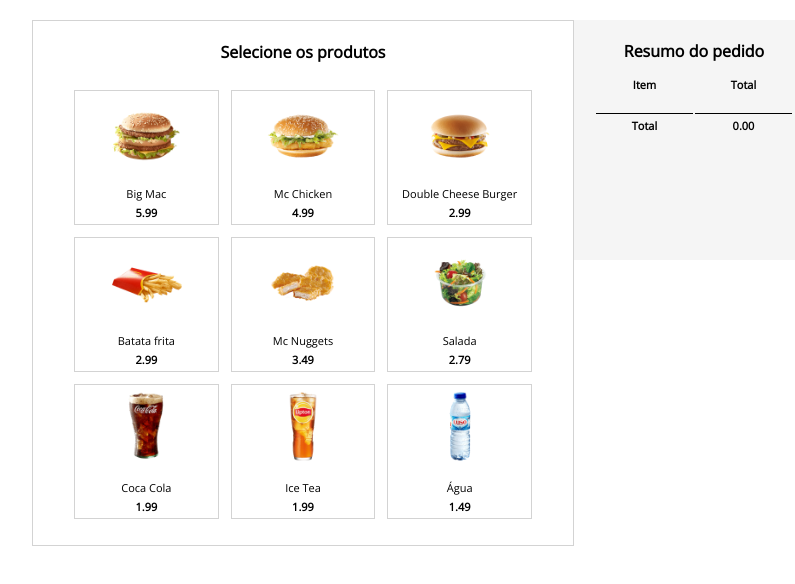
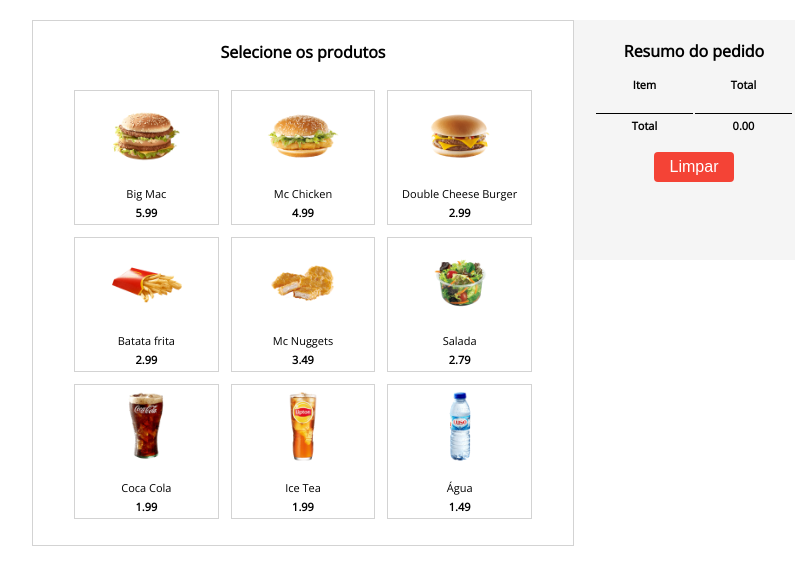
Before and after one commit to rms2307/SelfServiceMachine, a plain HTML site: page index.html in a window 1280 px wide. Shown: the whole page, without its empty margins (217-1012 px from the left). Drawn offline with nearby package versions, Linux system fonts and the light colour scheme.

Commit message:
Adicionando botão para limpar pedido

```diff
--- a/index.html
+++ b/index.html
@@ -30,7 +30,12 @@
             <span class="name">{{product.name}}</span>
             <span class="price">{{product.price}}</span>
             <div class="quantity-area" v-if="product.active">
-              <button @click.stop="product.quantity--" :disabled="product.quantity <= 1">-</button>
+              <button
+                @click.stop="product.quantity--"
+                :disabled="product.quantity <= 1"
+              >
+                -
+              </button>
               <span class="quantity">{{product.quantity}}</span>
               <button @click.stop="product.quantity++">+</button>
             </div>
@@ -51,16 +56,22 @@
             <tr v-for="product in products">
               <template v-if="product.active">
                 <td>{{ product.quantity + 'x ' + product.name}}</td>
-                <td>{{ (product.quantity  * product.price).toFixed(2)}}</td>
+                <td>{{ (product.quantity * product.price).toFixed(2)}}</td>
               </template>
             </tr>
 
             <tr>
               <th>Total</th>
-              <th> {{ total() }} </th>
+              <th>{{ total() }}</th>
             </tr>
           </tbody>
         </table>
+        <button
+          class="button-limpar"
+          @click="products.forEach(p =>{ p.active = false, p.quantity = 1})"
+        >
+          Limpar
+        </button>
       </section>
     </main>
     <script src="https://unpkg.com/vue@next"></script>
--- a/style.css
+++ b/style.css
@@ -97,3 +97,25 @@
     border-top: 1px solid black;
     padding-top: 4px;
 }
+
+.button-limpar {
+    background-color: #f44336;
+    color: white;
+    border: none;
+    padding: 6px 16px;
+    margin-top: 16px;
+    text-align: center;
+    text-decoration: none;
+    display: inline-block;
+    font-size: 16px;
+    border-radius: 4px;
+    cursor: pointer;
+  }
+
+  .button-limpar:hover {
+    background-color: #d32f2f;
+  }
+
+  .button-limpar:active {
+    background-color: #b71c1c;
+  }
```
